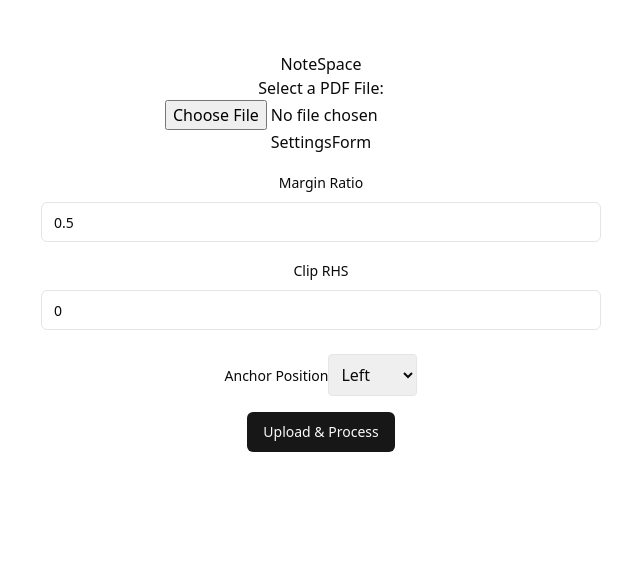
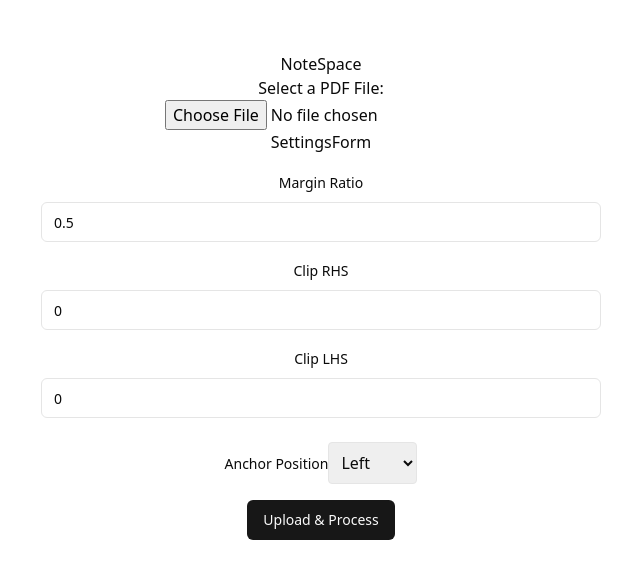
Before and after one commit to heidi-kuang/NoteSpace, a React (Vite) app in the folder frontend/: page / in a window 1280 px wide. Shown: the top 578 px of the page, without its empty margins (319-959 px from the left). Built offline with nearby package versions, Linux system fonts and the light colour scheme; no server answers.

Commit message:
added left clip option

```diff
--- a/frontend/src/components/SettingsForm.tsx
+++ b/frontend/src/components/SettingsForm.tsx
@@ -15,6 +15,10 @@ const formSchema = z.object({
     .number()
     .min(0.0)
     .max(1.0),
+  clipLHS: z
+    .number()
+    .min(0.0)
+    .max(1.0),
   anchor: z.enum(["left", "center", "right"]),
 });
 
@@ -29,6 +33,7 @@ const SettingsForm: React.FC<SettingsFormProps> = ({ onSubmit }) => {
     defaultValues: {
       marginRatio: 0.5,
       clipRHS: 0.0,
+      clipLHS: 0.0,
       anchor: "left",
     },
   });
@@ -92,6 +97,28 @@ const SettingsForm: React.FC<SettingsFormProps> = ({ onSubmit }) => {
           )}
         />
 
+        {/* Clip LHS Input */}
+        <FormField
+          control={form.control}
+          name="clipLHS"
+          render={({ field }) => (
+            <FormItem>
+              <FormLabel>Clip LHS</FormLabel>
+              <FormControl>
+                <Input
+                  type="number"
+                  step="0.01"
+                  min="0.0"
+                  max="1.0"
+                  value={field.value}
+                  onChange={(e) => form.setValue("clipLHS", parseFloat(e.target.value))}
+                />
+              </FormControl>
+              <FormMessage />
+            </FormItem>
+          )}
+        />
+
         {/* Anchor Selection */}
         <FormField
           control={form.control}
--- a/frontend/src/components/Uploader.tsx
+++ b/frontend/src/components/Uploader.tsx
@@ -25,6 +25,7 @@ const Uploader = () => {
     formData.append("file", file);
     formData.append("margin_ratio", data.marginRatio.toString());
     formData.append("clip_rhs", data.clipRHS.toString());
+    formData.append("clip_lhs", data.clipLHS.toString());
     formData.append("anchor", data.anchor);
     formData.append("desc", "test-frontend");
 
--- a/frontend/src/types/form.ts
+++ b/frontend/src/types/form.ts
@@ -1,5 +1,6 @@
 export interface FormValues {
   marginRatio: number;
   clipRHS: number;
+  clipLHS: number;
   anchor: "left" | "center" | "right";
 }
```
